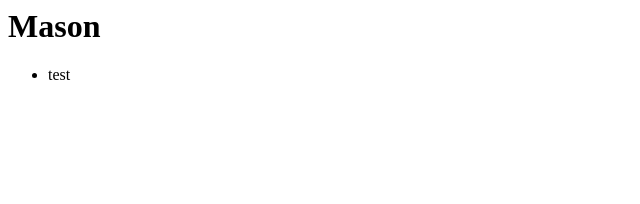
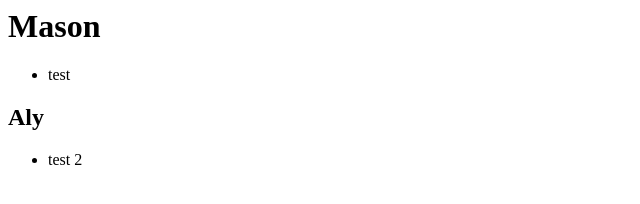
Before and after one commit to masongalland/first-repo, a plain HTML site: page index.html in a window 1280 px wide. Shown: the whole page, without its empty margins (0-640 px from the left). Drawn offline with Linux system fonts and the light colour scheme.

Commit message:
added h2 and list

```diff
--- a/index.html
+++ b/index.html
@@ -2,3 +2,7 @@
 <ul>
     <li>test</li>
 </ul>
+<h2>Aly</h2>
+<ul>
+    <li>test 2</li>
+</ul>
```
